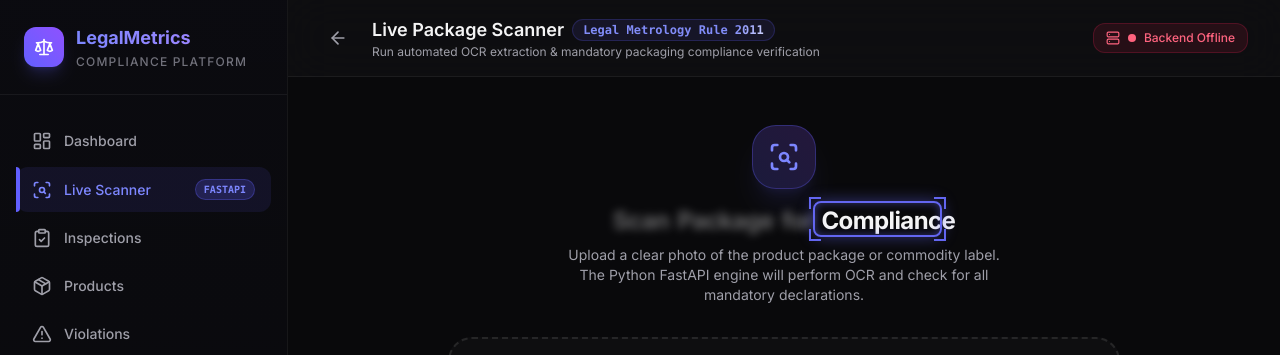
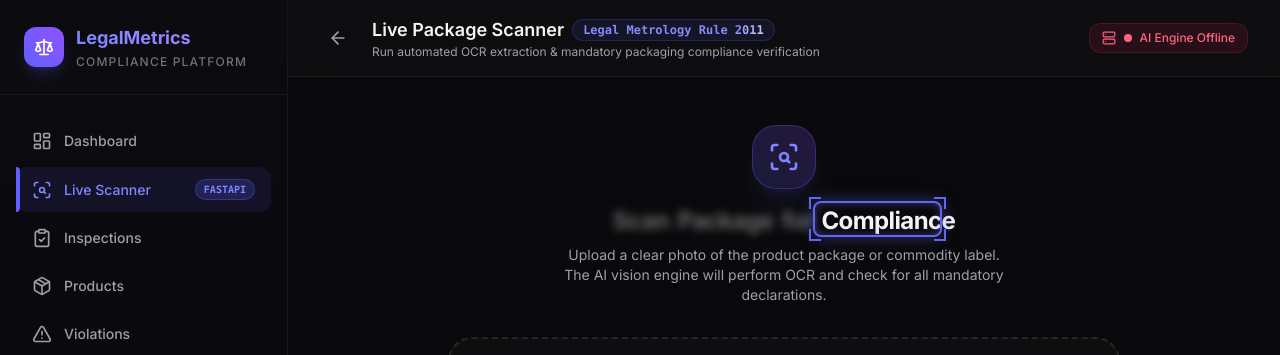
Before and after one commit to AllikaSaiHarsha/legal-metrology-web, a Next.js app: page /scan in a window 1280 px wide. Shown: the top 355 px of the page. Built offline with nearby package versions, Linux system fonts and the light colour scheme; no server answers.

Commit message:
fix: remove hardcoded backend URLs from UI and connect to cloud API

```diff
--- a/src/components/LiveInspectionScanner.tsx
+++ b/src/components/LiveInspectionScanner.tsx
@@ -271,7 +271,7 @@ export default function LiveInspectionScanner() {
         );
       } else {
         setErrorMessage(
-          raw || "Failed to communicate with FastAPI backend. Ensure server is active."
+          raw || "Failed to communicate with AI vision engine. Ensure server is reachable."
         );
       }
     } finally {
@@ -356,10 +356,10 @@ export default function LiveInspectionScanner() {
             />
             <span>
               {backendOnline === true
-                ? "FastAPI Connected"
+                ? "AI Engine Connected"
                 : backendOnline === false
-                ? "Backend Offline"
-                : "Checking Backend..."}
+                ? "AI Engine Offline"
+                : "Checking AI Engine..."}
             </span>
           </div>
 
@@ -397,7 +397,7 @@ export default function LiveInspectionScanner() {
                 />
               </div>
               <p className="text-sm text-zinc-400 mt-2 max-w-md mx-auto">
-                Upload a clear photo of the product package or commodity label. The Python FastAPI engine will perform OCR and check for all mandatory declarations.
+                Upload a clear photo of the product package or commodity label. The AI vision engine will perform OCR and check for all mandatory declarations.
               </p>
             </motion.div>
 
@@ -507,10 +507,10 @@ export default function LiveInspectionScanner() {
                     </motion.div>
                   </div>
                   <p className="text-zinc-200 font-semibold text-base">
-                    Executing Tesseract OCR & Rule Engine...
+                    Executing Neural Vision OCR &amp; Rule Engine...
                   </p>
                   <p className="text-zinc-500 text-xs mt-1 font-mono">
-                    POST {process.env.NEXT_PUBLIC_API_URL || "https://legal-metrology-backend-dhto.onrender.com/api/v1"}/analyze
+                    AI Spatial Localization &amp; Statutory Compliance Check
                   </p>
                 </div>
               )}
--- a/src/lib/api.ts
+++ b/src/lib/api.ts
@@ -65,7 +65,7 @@ export async function checkBackendHealth(): Promise<boolean> {
     const rootUrl = API_BASE_URL.replace(/\/api\/v1\/?$/, "");
     const response = await fetch(`${rootUrl}/openapi.json`, {
       method: "GET",
-      signal: AbortSignal.timeout(2000),
+      signal: AbortSignal.timeout(8000),
     });
     return response.ok;
   } catch {
```
